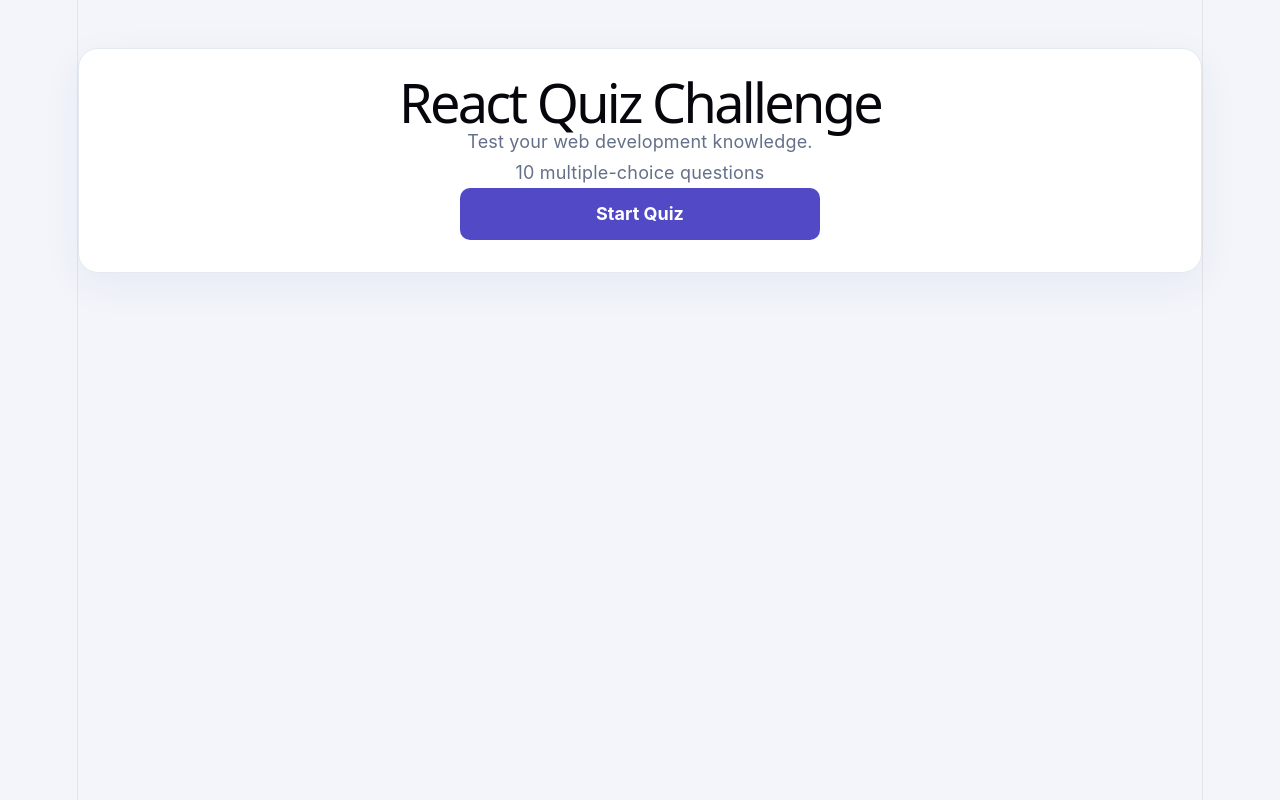
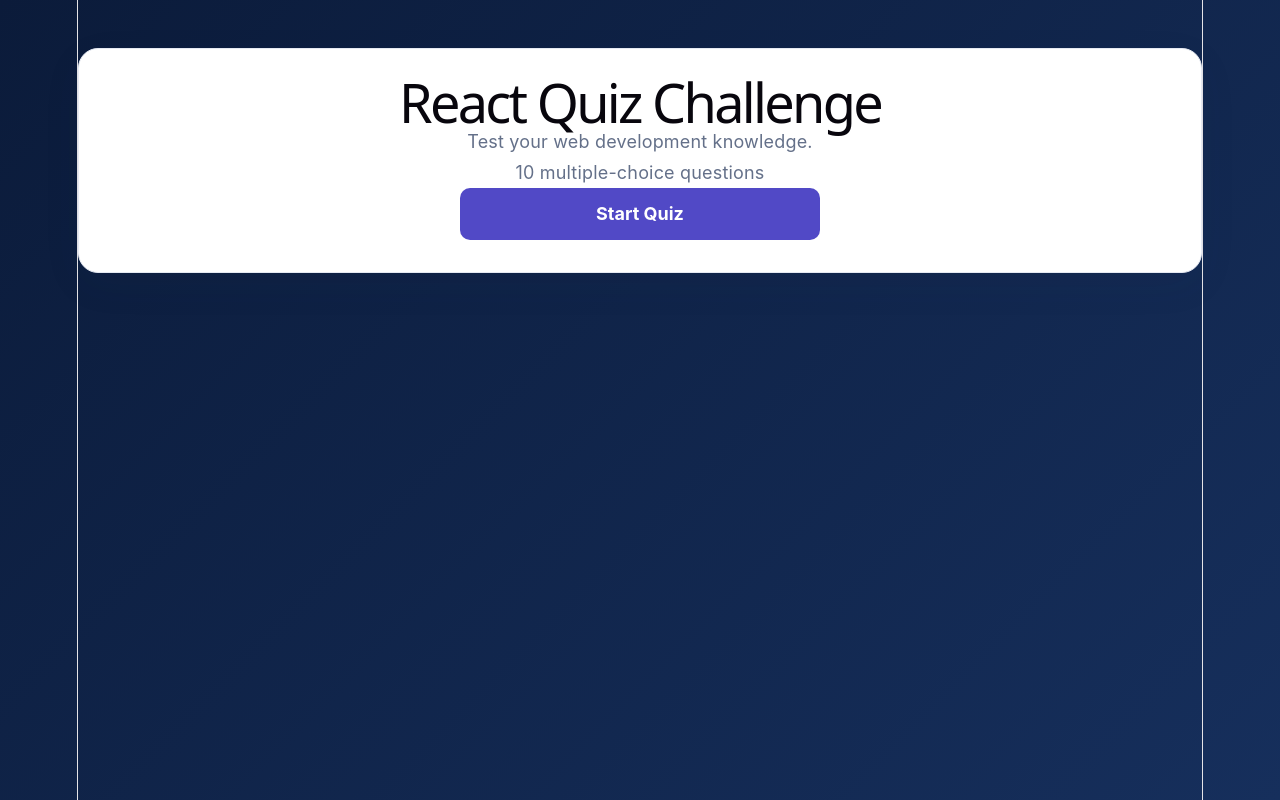
Before and after one commit to abinprince08-hue/Quiz, a React (Vite) app: page / in a window 1280 px wide. Built offline with nearby package versions, Linux system fonts and the light colour scheme.

Commit message:
Add gradient background and text color to body

```diff
--- a/src/App.css
+++ b/src/App.css
@@ -1,3 +1,10 @@
+body {
+  background: linear-gradient(135deg, #0b1b3a, #162f5c);
+  color: white;
+  min-height: 100vh;
+  margin: 0;
+}
+
 .counter {
   font-size: 16px;
   padding: 5px 10px;
```
